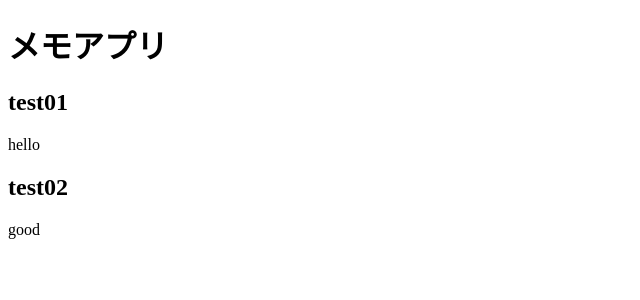
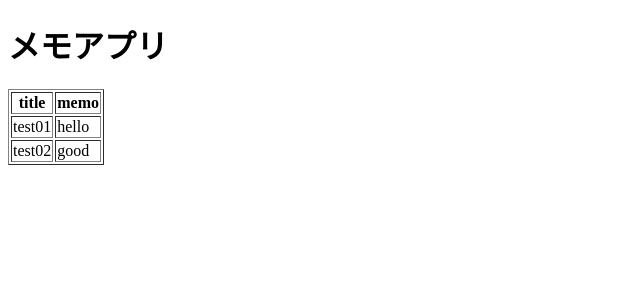
Before and after one commit to yukiyuki925/flask_app, a Flask app: page / in a window 1280 px wide. Shown: the top 300 px of the page, without its empty margins (0-640 px from the left). Run offline with Flask 3, Linux system fonts and the light colour scheme.

Commit message:
add code

```diff
--- a/app.py
+++ b/app.py
@@ -4,8 +4,8 @@ from flask import render_template
 app = Flask(__name__)
 
 memo_list = [
-   {"title" : "test01", "body" : "hello"},
-   {"title" : "test02", "body" : "good"}
+  {"title" : "test01", "body" : "hello"},
+  {"title" : "test02", "body" : "good"}
 ]
 
 @app.route("/")
--- a/templates/index.html
+++ b/templates/index.html
@@ -2,9 +2,17 @@
 <h1>メモアプリ</h1>
 {% if memo_list == [] %}
 <p>メモは登録されていません</p>
-{% else %} {% for memo in memo_list %}
-<article>
-  <h2>{{memo.title}}</h2>
-  <p>{{memo.body}}</p>
-</article>
-{% endfor %} {% endif %} {% endblock %}
+{% else %}
+<table border="1">
+  <tr>
+    <th>title</th>
+    <th>memo</th>
+  </tr>
+  {% for memo in memo_list %}
+  <tr>
+    <td>{{memo.title}}</td>
+    <td>{{memo.body}}</td>
+  </tr>
+  {% endfor %}
+</table>
+{% endif %} {% endblock %}
```
Also changed, not shown: flaskmemo.db (added), 1 other file.
